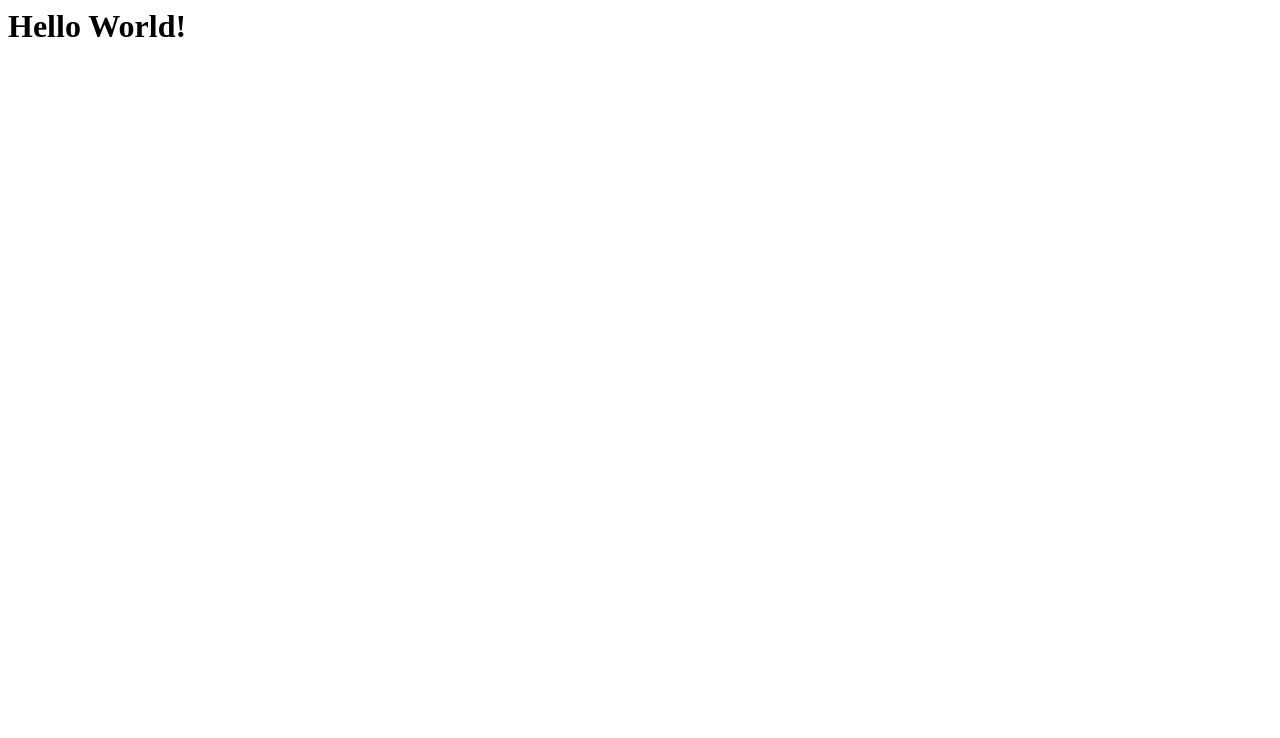
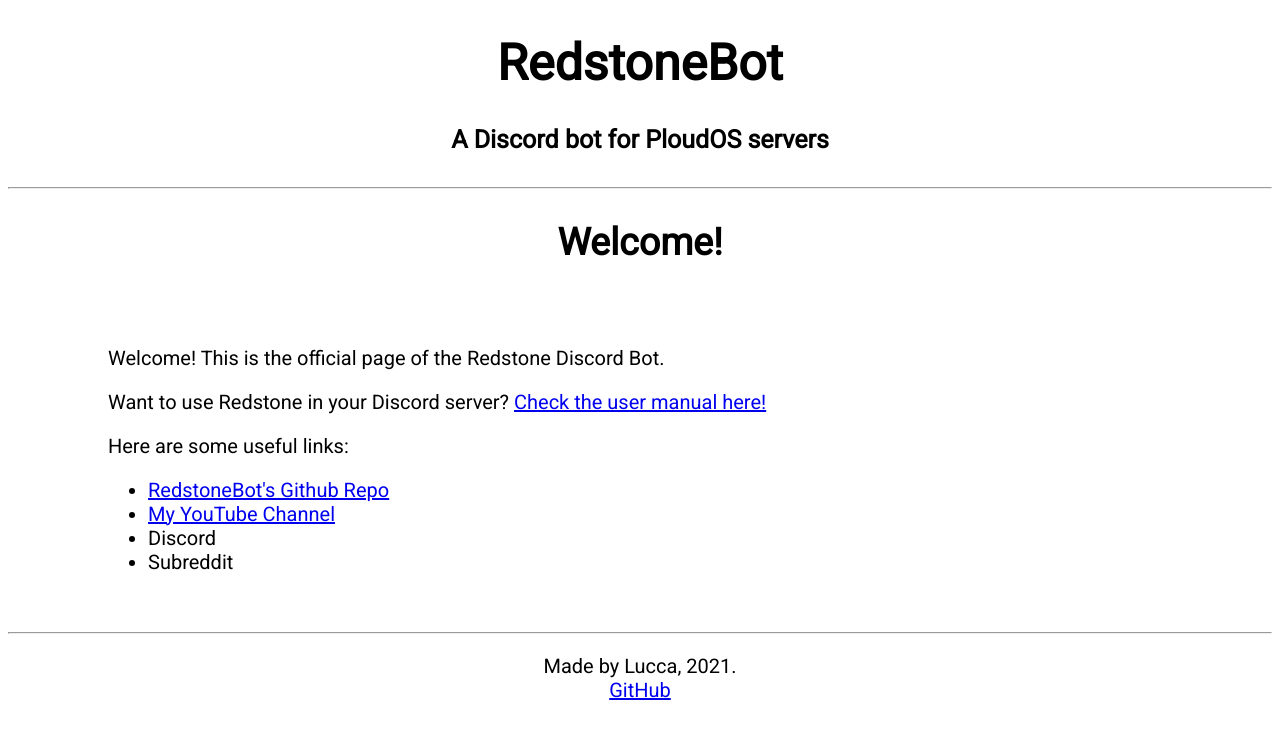
Before and after one commit to ChromeUniverse/RedstoneBot, a plain HTML site: page docs/index.html in a window 1280 px wide. Drawn offline with Linux system fonts and the light colour scheme.

Commit message:
Create index webpage

```diff
--- a/docs/index.html
+++ b/docs/index.html
@@ -1 +1,104 @@
-<h1>Hello World!</h1>
+<!DOCTYPE html>
+<html lang="en">
+<head>
+	<meta charset="UTF-8">
+	<title>This is </title>
+	<!--
+	<link rel="stylesheet" type="text/css" href="blog/main.css">
+  -->
+	<link rel="preconnect" href="https://fonts.gstatic.com">
+  <link href="https://fonts.googleapis.com/css2?family=Roboto&display=swap" rel="stylesheet">
+
+	<!-- Style points lmao -->
+	<style>
+
+  div.header{
+		text-align: center;
+    font-family: roboto;
+		font-weight: bold;
+		font-size: 25px;
+  }
+
+  div.content{
+    font-family: roboto;
+		font-weight: normal;
+		font-size: 20px;
+
+		text-align: justify;
+		text-justify: inter-word;
+
+		padding-top: 30px;
+	  padding-right: 100px;
+	  padding-bottom: 30px;
+	  padding-left: 100px;
+  }
+
+  div.socialmedia{
+    font-family: roboto;
+		font-weight: normal;
+  }
+
+	div.footer{
+		font-family: roboto;
+		font-weight: normal;
+		font-size: 20px;
+		text-align: center;
+	}
+</style>
+</head>
+
+<body>
+
+  <div class="header">
+		<h1>
+      RedstoneBot
+    </h1>
+		<h4>  A Discord bot for PloudOS servers </h4>
+    <hr>
+    <h2><b>Welcome!</b></h2>
+	</div>
+
+	<div class="content">
+		<p>
+      Welcome! This is the official page of the Redstone Discord Bot.
+    </p>
+
+    <p>
+      Want to use Redstone in your Discord server? <a href="#">Check the user manual here!</a>
+    </p>
+
+    <p>
+      Here are some useful links:
+    </p>
+    <ul>
+      <li><a href="https://github.com/ChromeUniverse/RedstoneBot/" target="_blank" rel="noopener noreferrer">RedstoneBot's Github Repo</a></li>
+      <li><a href="https://www.youtube.com/channel/UCjpQ2w6Di2f-tyCiK6mVGlA" target="_blank" rel="noopener noreferrer">My YouTube Channel</a></li>
+      <li>Discord</li>
+      <li>Subreddit</li>
+    </ul>
+
+	</div>
+
+	<hr>
+
+	<!--
+	<div class="socialmedia">
+		<ul>
+			<li>Facebook</li>
+			<li>Instagram</li>
+			<li>Reddit</li>
+			<li>GitHub</li>
+		</ul>
+	</div>
+	-->
+
+	<div class="footer">
+		<p>
+			Made by Lucca, 2021.
+			<br>
+			<a href="https://github.com/ChromeUniverse/" target="_blank" rel="noopener noreferrer">GitHub</a>
+		</p>
+	</div>
+
+</body>
+</html>
```
